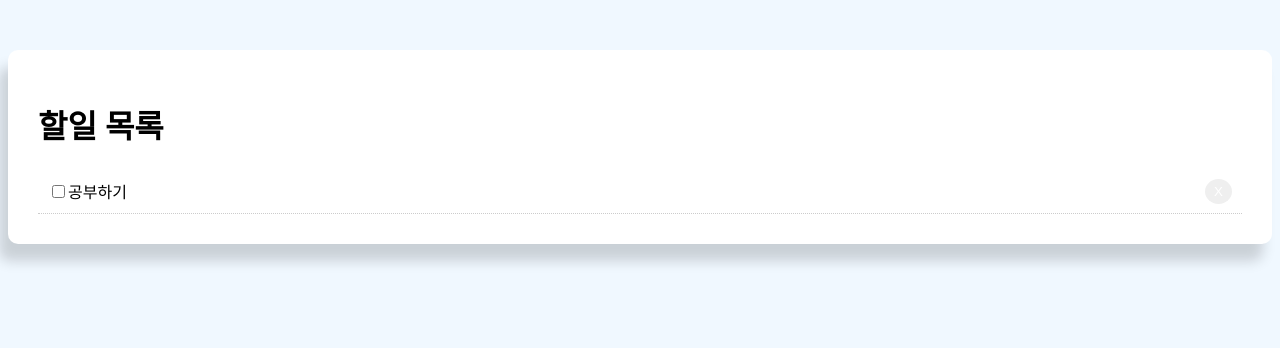
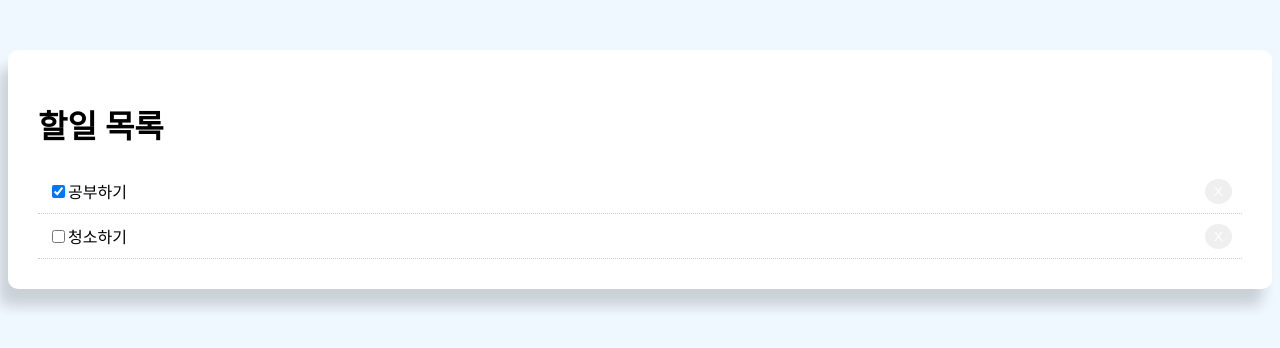
Before and after one commit to yuna8815/reactTodoApp, a React (Create React App) app: page / in a window 1280 px wide. Shown: the top 348 px of the page. Built offline with nearby package versions, Linux system fonts and the light colour scheme.

Commit message:
feat: map() 메서드를 활용한 목록 나열

```diff
--- a/src/App.js
+++ b/src/App.js
@@ -19,6 +19,20 @@
       textDecoration: "none"
     }
   }
+
+  todoData = [
+    {
+      id: "1",
+      title: "공부하기",
+      completed: true
+    },
+    {
+      id: "2",
+      title: "청소하기",
+      completed: false
+    },
+  ]
+
   render() {
     return(
       <div className="container">
@@ -27,11 +41,14 @@
             <h1>할일 목록</h1>
           </div>
 
-          <div style={this.getStyle()}>
-            <input type="checkbox" defaultChecked={false} />
-            공부하기
-            <button style={this.btnStyle}>X</button>
-          </div>
+          {this.todoData.map((data) => {
+            return <div style={this.getStyle()} key="data.id">
+              <input type="checkbox" defaultChecked={data.completed} />
+              {data.title}
+              <button style={this.btnStyle}>X</button>
+            </div>
+          })}
+
         </div>
       </div>
     )
```
